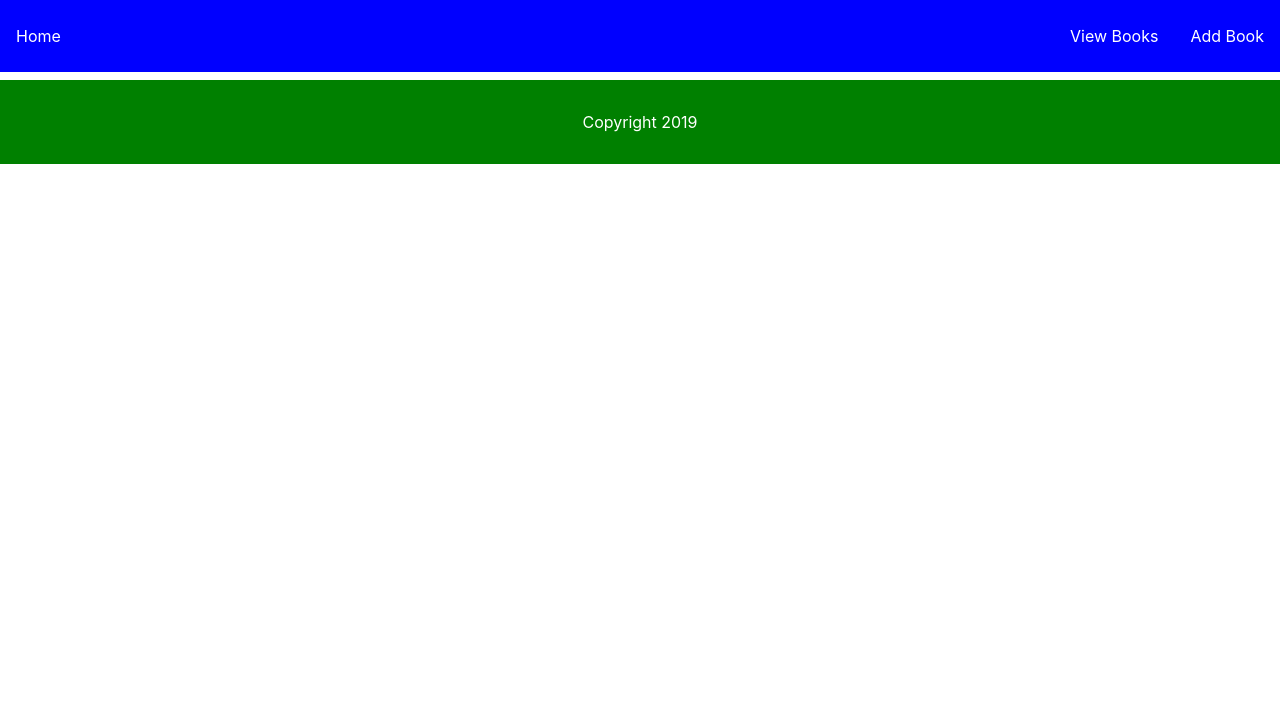
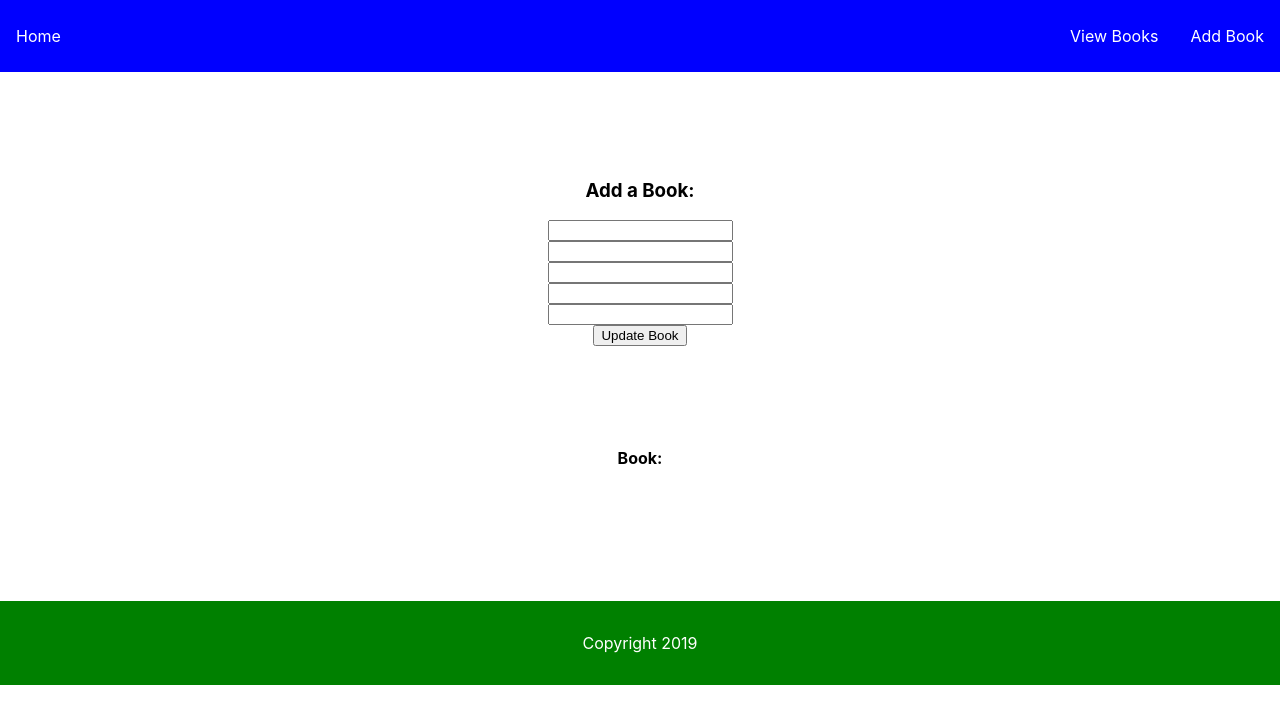
Before and after one commit to shaunwcolley/reactassignment3-client, a React (Create React App) app: page /api/update/book-id/1 in a window 1280 px wide. Shown: the top 724 px of the page. Built offline with nearby package versions, Linux system fonts and the light colour scheme; no server answers.

Commit message:
can now update books, need to be able to redirect to view books on update

```diff
--- /dev/null
+++ b/src/components/UpdateBook.js
@@ -0,0 +1,91 @@
+import React, { Component } from 'react';
+
+export class UpdateBook extends Component {
+
+  constructor() {
+    super()
+    this.state = {
+      book: '',
+      title: '',
+      genre: '',
+      publisher: '',
+      year: '',
+      imageURL: ''
+    }
+  }
+
+  handleTextBoxClick = (e) => {
+    if (e.target.value === e.target.name) {
+      this.setState({
+        [e.target.name]: ''
+      })
+    }
+  }
+
+  handleTextBoxChange = (e) => {
+    this.setState({
+      [e.target.name]: e.target.value
+    })
+  }
+
+  componentDidMount() {
+    this.booksFetch()
+  }
+
+  booksFetch = () => {
+    let url = "http://localhost:8080" + this.props.match.url
+    fetch(url)
+    .then(response => response.json())
+    .then(json => {
+      this.setState({
+        book: json
+      })
+    }).then( () => {
+      let book = this.state.book
+      let bookStateItem = (
+               <li key={book.id}>
+                <h4>{book.title}</h4>
+                <h5>{book.genre}</h5>
+                <h5>{book.publisher}</h5>
+                <h5>{book.year}</h5>
+                <img src={book.imageURL} alt=""/>
+               </li>
+            )
+      this.setState({
+        bookItems: bookStateItem
+      })
+    })
+  }
+
+  handleUpdateBookClick = () => {
+    let url = "http://localhost:8080" + this.props.match.url
+    let book = this.state
+    fetch(url, {
+      method: 'POST',
+      headers: {
+        'Content-Type': 'application/json'
+      },
+      body: JSON.stringify(book)
+    })
+  }
+
+  render() {
+    return (
+      <div>
+        <div className="component">
+          <h3>Add a Book:</h3>
+          <input type="text" onChange={this.handleTextBoxChange} placeholder={this.state.book.title} name="title" />
+          <input type="text" onChange={this.handleTextBoxChange} placeholder={this.state.book.genre} name="genre" />
+          <input type="text" onChange={this.handleTextBoxChange} placeholder={this.state.book.publisher} name="publisher" />
+          <input type="text" onChange={this.handleTextBoxChange} placeholder={this.state.book.year} name="year" />
+          <input type="text" onChange={this.handleTextBoxChange} placeholder={this.state.book.imageURL} name="imageURL" />
+          <button onClick={this.handleUpdateBookClick}>Update Book</button>
+        </div>
+        <div className="component">
+          <h4>Book:</h4>
+          <ul>{this.state.bookItems}</ul>
+        </div>
+      </div>
+    )
+  }
+}
--- a/src/components/ViewBookList.js
+++ b/src/components/ViewBookList.js
@@ -1,4 +1,5 @@
 import React, { Component } from 'react';
+import {Link} from 'react-router-dom'
 
 export class ViewBookList extends Component {
   constructor() {
@@ -24,10 +25,12 @@ export class ViewBookList extends Component {
     }).then( () => {
       let books = this.state.books
       let bookStateItems = books.map((book) => {
+        let bookLink = '/api/update/book-id/' + book.id
         return (
                <li key={book.id}>
                 <h4>{book.title}</h4>
                 <button onClick={()=>this.handleDeleteClick(book.id)}>Remove</button>
+                <Link to={bookLink}>Update</Link>
                 <h5>{book.genre}</h5>
                 <h5>{book.publisher}</h5>
                 <h5>{book.year}</h5>
--- a/src/index.js
+++ b/src/index.js
@@ -8,6 +8,7 @@ import {BaseLayout} from './BaseLayout'
 import {BrowserRouter, Switch, Route} from 'react-router-dom'
 import {ViewBookList} from './components/ViewBookList'
 import {AddBook} from './components/AddBook'
+import {UpdateBook} from './components/UpdateBook'
 
 ReactDOM.render(
   <BrowserRouter>
@@ -16,6 +17,7 @@ ReactDOM.render(
       <Route path="/" exact component={App} />
       <Route path="/add-book" component={AddBook} />
       <Route path="/view-all-books" component={ViewBookList} />
+      <Route path="/api/update/book-id/:bookId" component={UpdateBook} />
     </Switch>
   </BaseLayout>
   </BrowserRouter>
```
